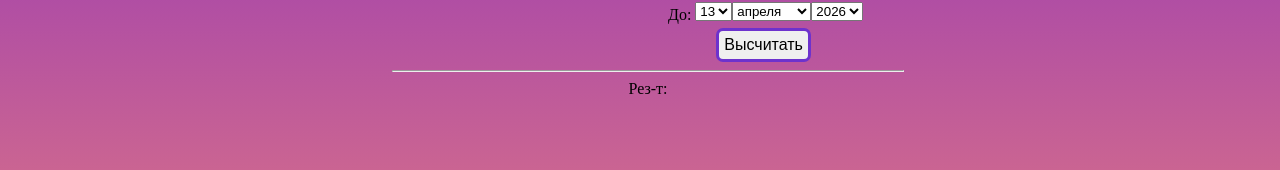
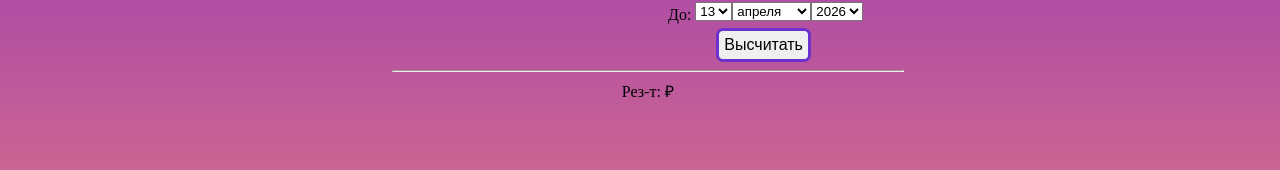
Before and after one commit to picell136/tracker-money_React, a React (Vite) app: page /tracker-money_React/stat in a window 1280 px wide. Shown: the part 297-467 px from the top of the page. Built offline with nearby package versions, Linux system fonts and the light colour scheme.

Commit message:
Modified Stat.jsx

```diff
--- a/src/components/stat/Stat.jsx
+++ b/src/components/stat/Stat.jsx
@@ -309,9 +309,8 @@ const Stat = () => {
             <hr/>
 
             <div>
-                Рез-т: {result}
+              {result > -1 ? `Рез-т: ${result} ₽`: null}
             </div>
-
           </div>
         </>
 }
```
